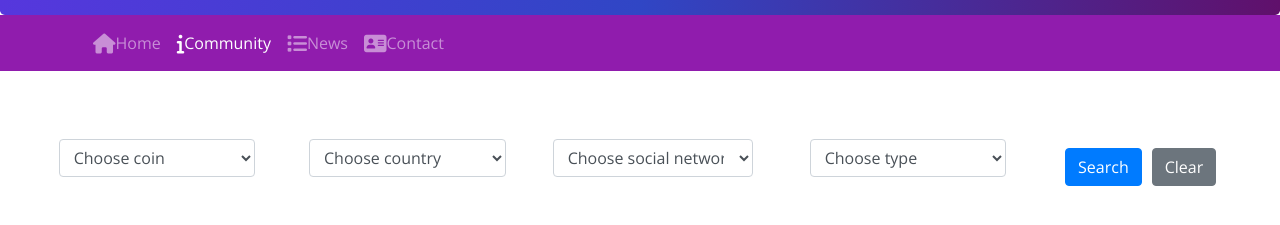
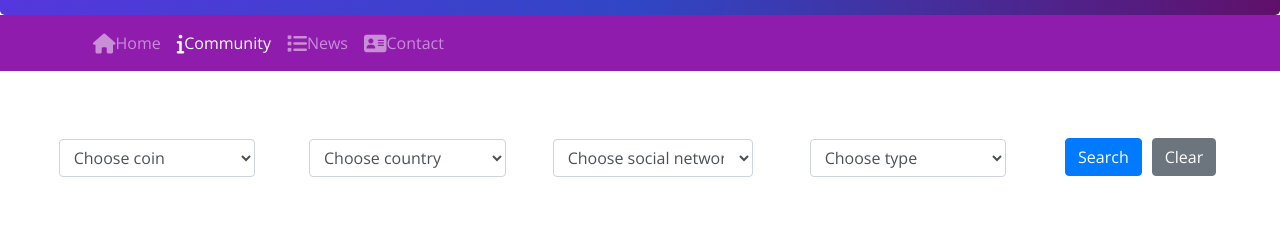
Before and after one commit to seniorQAautomationEngineer/cryptoBuddy, a website: page community.html in a window 1280 px wide. Shown: the part 147-372 px from the top of the page. Drawn offline with nearby package versions, Linux system fonts and the light colour scheme.

Commit message:
Improved search results css

```diff
--- a/community.html
+++ b/community.html
@@ -75,6 +75,7 @@
       </form>
       <div id="searchResultsContainer" style="display: none;">
         <h3>Search Results</h3>
+        <div class="table-responsive">
           <table id="searchResults" class="table">
             <thead id="headerTable" class="hidden">
               <tr>
@@ -89,6 +90,7 @@
             </tbody>
           </table>
         </div>
+      </div>
 
 
       <!-- jQuery must come first, then Popper.js, then the Bootstrap JavaScript plugins.-->
--- a/css/styles.css
+++ b/css/styles.css
@@ -89,10 +89,6 @@ header h2 {
   margin-right: 0;
 }
 
-.btn-primary, .btn-clear {
-  margin-top: 5px;
-}
-
 .form-row select:first-child {
   margin-right: 10px;
 }
@@ -101,16 +97,10 @@ header h2 {
   margin-left: 10px;
 }
 
-.btn {
-  margin-top: 20px;
-}
-
 #socialNetworks,
 .btn-clear {
   margin-right: 10px; /* add this line to create some space on the right side */
 }
-
-
 
 
 #searchResults {
```
Lines whose indentation alone changed are shown as unchanged.
